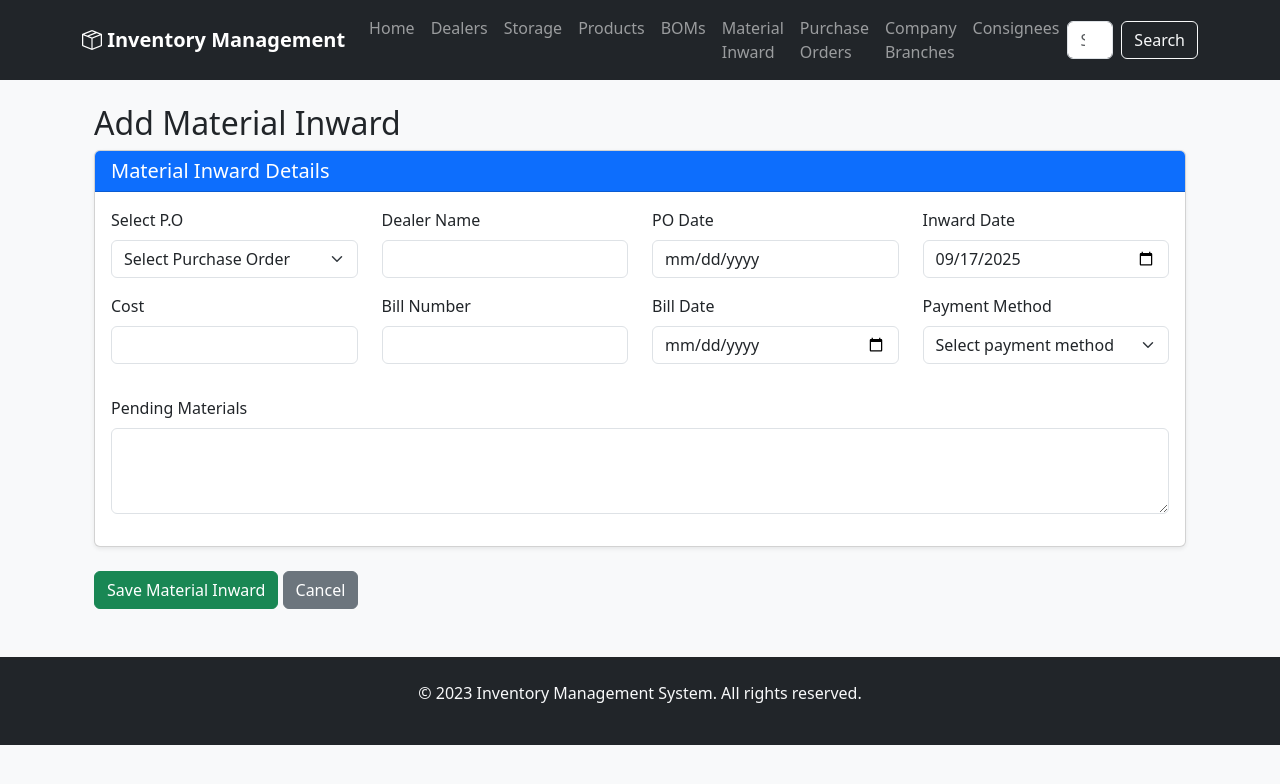
After one commit to raghul-ravi1720/flask-inventory-app, a FastAPI app: page /material_inward/add in a window 1280 px wide. The commit adds this page. Shown: the top 784 px of the page. Run offline with FastAPI, Linux system fonts and the light colour scheme.

Commit message:
material_inward po info auto-update from dealer select feature success

```diff
--- a/app/main.py
+++ b/app/main.py
@@ -206,6 +206,16 @@ except ImportError as e:
     import traceback
     traceback.print_exc()
 
+# Add Material Inward router
+try:
+    from app.routers import material_inward
+    app.include_router(material_inward.router, prefix="/material_inward")
+    print("Material Inward router imported successfully")
+except ImportError as e:
+    print(f"Failed to import material inward router: {e}")
+    import traceback
+    traceback.print_exc()
+
 # Add this after the other router imports
 try:
     from app.routers import test
--- /dev/null
+++ b/app/routers/material_inward.py
@@ -0,0 +1,138 @@
+from fastapi import APIRouter, Depends, Request, Form, status, HTTPException
+from fastapi.responses import HTMLResponse, RedirectResponse, JSONResponse
+from sqlalchemy.orm import Session, joinedload
+from datetime import datetime, date
+from typing import List
+
+from app.database import get_db
+from app import models
+from app.shared import templates
+
+router = APIRouter()
+
+# List all material inwards
+@router.get("", response_class=HTMLResponse)
+async def list_material_inward(request: Request, db: Session = Depends(get_db)):
+    inwards = db.query(models.MaterialInward).order_by(models.MaterialInward.id.desc()).all()
+    return templates.TemplateResponse("material_inward.html", {
+        "request": request,
+        "inwards": inwards
+    })
+
+@router.get("/api/po/{po_no}")
+def get_po_details(po_no: int, db: Session = Depends(get_db)):
+    po = db.query(models.PurchaseOrder).filter(models.PurchaseOrder.po_no == po_no).first()
+    if not po:
+        raise HTTPException(status_code=404, detail="PO not found")
+
+    # Get dealer name from the dealer relationship
+    dealer_name = po.dealer.name if po.dealer else None
+
+    total_cost = sum((item.quantity or 0) * (item.price or 0) for item in po.items)
+
+    return JSONResponse({
+        "po_no": po.po_no,
+        "po_date": po.date.strftime('%Y-%m-%d') if po.date else None,
+        "dealer_name": dealer_name,
+        "total_cost": total_cost
+    })
+
+# Add material inward form
+@router.get("/add", response_class=HTMLResponse)
+async def add_material_inward_form(request: Request, db: Session = Depends(get_db)):
+    purchase_orders = db.query(models.PurchaseOrder).all()
+    return templates.TemplateResponse("add_material_inward.html", {
+        "request": request,
+        "purchase_orders": purchase_orders,
+        "current_date": date.today()
+    })
+
+# Add material inward POST
+@router.post("/add")
+async def add_material_inward(
+    request: Request,
+    db: Session = Depends(get_db)
+):
+    form_data = await request.form()
+    try:
+        inward = models.MaterialInward(
+            po_no=int(form_data.get("po_no")),
+            dealer_name=form_data.get("dealer_name"),
+            po_date=datetime.strptime(form_data.get("po_date"), "%Y-%m-%d").date() if form_data.get("po_date") else None,
+            date_of_inward=datetime.strptime(form_data.get("date_of_inward"), "%Y-%m-%d").date() if form_data.get("date_of_inward") else date.today(),
+            bill_no=form_data.get("bill_no"),
+            bill_date=datetime.strptime(form_data.get("bill_date"), "%Y-%m-%d").date() if form_data.get("bill_date") else None,
+            cost=float(form_data.get("cost") or 0),
+            payment_method=form_data.get("payment_method"),
+            pending_materials=form_data.get("pending_materials")
+        )
+        db.add(inward)
+        db.commit()
+        return RedirectResponse(url="/material_inward", status_code=status.HTTP_303_SEE_OTHER)
+    except Exception as e:
+        db.rollback()
+        print(f"Error adding material inward: {e}")
+
+        # Get purchase orders for re-rendering the form
+        purchase_orders = db.query(models.PurchaseOrder).all()
+
+        return templates.TemplateResponse("add_material_inward.html", {
+            "request": request,
+            "purchase_orders": purchase_orders,
+            "current_date": date.today(),
+            "error": f"Error adding material inward: {str(e)}",
+            "form_data": dict(form_data)  # Pass form data back to repopulate the form
+        })
+
+# View single inward
+@router.get("/{inward_id}", response_class=HTMLResponse)
+async def view_material_inward(request: Request, inward_id: int, db: Session = Depends(get_db)):
+    inward = db.query(models.MaterialInward).filter(models.MaterialInward.id == inward_id).first()
+    if not inward:
+        return templates.TemplateResponse("error.html", {
+            "request": request, "status_code": 404, "detail": "Material inward not found"
+        })
+    return templates.TemplateResponse("view_material_inward.html", {
+        "request": request, "inward": inward
+    })
+
+# Edit inward form
+@router.get("/edit/{inward_id}", response_class=HTMLResponse)
+async def edit_material_inward_form(request: Request, inward_id: int, db: Session = Depends(get_db)):
+    inward = db.query(models.MaterialInward).filter(models.MaterialInward.id == inward_id).first()
+    purchase_orders = db.query(models.PurchaseOrder).all()
+    if not inward:
+        return RedirectResponse(url="/material_inward", status_code=status.HTTP_303_SEE_OTHER)
+    return templates.TemplateResponse("edit_material_inward.html", {
+        "request": request, "inward": inward, "purchase_orders": purchase_orders
+    })
+
+# Edit inward POST
+@router.post("/edit/{inward_id}")
+async def update_material_inward(request: Request, inward_id: int, db: Session = Depends(get_db)):
+    form_data = await request.form()
+    inward = db.query(models.MaterialInward).filter(models.MaterialInward.id == inward_id).first()
+    if not inward:
+        return RedirectResponse(url="/material_inward", status_code=status.HTTP_303_SEE_OTHER)
+
+    inward.po_no = int(form_data.get("po_no")) if form_data.get("po_no") else inward.po_no
+    inward.dealer_name = form_data.get("dealer_name")
+    inward.po_date = datetime.strptime(form_data.get("po_date"), "%Y-%m-%d").date() if form_data.get("po_date") else inward.po_date
+    inward.date_of_inward = datetime.strptime(form_data.get("date_of_inward"), "%Y-%m-%d").date() if form_data.get("date_of_inward") else inward.date_of_inward
+    inward.bill_no = form_data.get("bill_no")
+    inward.bill_date = datetime.strptime(form_data.get("bill_date"), "%Y-%m-%d").date() if form_data.get("bill_date") else inward.bill_date
+    inward.cost = float(form_data.get("cost") or 0)
+    inward.payment_method = form_data.get("payment_method")
+    inward.pending_materials = form_data.get("pending_materials")
+
+    db.commit()
+    return RedirectResponse(url="/material_inward", status_code=status.HTTP_303_SEE_OTHER)
+
+# Delete inward
+@router.post("/delete/{inward_id}")
+async def delete_material_inward(inward_id: int, db: Session = Depends(get_db)):
+    inward = db.query(models.MaterialInward).filter(models.MaterialInward.id == inward_id).first()
+    if inward:
+        db.delete(inward)
+        db.commit()
+    return RedirectResponse(url="/material_inward", status_code=status.HTTP_303_SEE_OTHER)
--- /dev/null
+++ b/app/templates/add_material_inward.html
@@ -0,0 +1,110 @@
+{% extends "base.html" %}
+
+{% block title %}Add Material Inward - Inventory Management System{% endblock %}
+
+{% block content %}
+<div class="container mt-4">
+    <h2>Add Material Inward</h2>
+
+    {% if error %}
+    <div class="alert alert-danger">{{ error }}</div>
+    {% endif %}
+
+    <form method="post" action="/material_inward/add" id="materialInwardForm">
+        <div class="card mb-4">
+            <div class="card-header bg-primary text-white">
+                <h5 class="mb-0">Material Inward Details</h5>
+            </div>
+            <div class="card-body">
+                <div class="row mb-3">
+                    <div class="col-md-3">
+                        <label class="form-label">Select P.O</label>
+                        <select name="po_no" id="poSelect" class="form-select" required>
+                            <option value="">Select Purchase Order</option>
+                            {% for po in purchase_orders %}
+                            <option value="{{ po.po_no }}">{{ po.po_no }}</option>
+                            {% endfor %}
+                        </select>
+                    </div>
+                    <div class="col-md-3">
+                        <label class="form-label">Dealer Name</label>
+                        <input type="text" name="dealer_name" id="dealerName" class="form-control" readonly>
+                    </div>
+                    <div class="col-md-3">
+                        <label class="form-label">PO Date</label>
+                        <input type="date" name="po_date" id="poDate" class="form-control" readonly>
+                    </div>
+                    <div class="col-md-3">
+                        <label class="form-label">Inward Date</label>
+                        <input type="date" name="date_of_inward" id="inwardDate" class="form-control" value="{{ current_date.strftime('%Y-%m-%d') }}" required>
+                    </div>
+                </div>
+
+                <div class="row mb-3">
+                    <div class="col-md-3">
+                        <label class="form-label">Cost</label>
+                        <input type="number" name="cost" id="cost" class="form-control" step="0.01">                    </div>
+                    <div class="col-md-3">
+                        <label class="form-label">Bill Number</label>
+                        <input type="text" name="bill_no" class="form-control">
+                    </div>
+                    <div class="col-md-3">
+                        <label class="form-label">Bill Date</label>
+                        <input type="date" name="bill_date" class="form-control">
+                    </div>
+                    <div class="col-md-3 mb-3">
+                        <label class="form-label">Payment Method</label>
+                        <select name="payment_method" id="paymentMethod" class="form-select" required>
+                            <option value="">Select payment method</option>
+                            <option value="Cash">Cash</option>
+                            <option value="Bank Transfer">Bank Transfer</option>
+                            <option value="Cheque">Cheque</option>
+                            <option value="Credit">Credit</option>
+                        </select>
+                    </div>
+                </div>
+
+                <div class="mb-3">
+                    <label class="form-label">Pending Materials</label>
+                    <textarea name="pending_materials" class="form-control" rows="3"></textarea>
+                </div>
+            </div>
+        </div>
+
+        <button type="submit" class="btn btn-success">Save Material Inward</button>
+        <a href="/material_inward" class="btn btn-secondary">Cancel</a>
+    </form>
+</div>
+
+<script>
+document.getElementById('poSelect').addEventListener('change', function() {
+    const poNo = this.value;
+    if (!poNo) {
+        // Clear fields if no PO selected
+        document.getElementById('dealerName').value = '';
+        document.getElementById('poDate').value = '';
+        document.getElementById('cost').value = '';
+        return;
+    }
+
+    fetch(`/material_inward/api/po/${poNo}`)
+        .then(res => {
+            if (!res.ok) {
+                throw new Error('Failed to fetch PO details');
+            }
+            return res.json();
+        })
+        .then(data => {
+            document.getElementById('dealerName').value = data.dealer_name || '';
+            document.getElementById('poDate').value = data.po_date || '';
+            document.getElementById('cost').value = data.total_cost || 0;
+        })
+        .catch(err => {
+            console.error('Error fetching PO details:', err);
+            alert('Failed to fetch PO details. Please check the PO number and try again.');
+        });
+});
+
+// Remove the duplicate DOMContentLoaded event listener as it's causing conflicts
+</script>
+{% endblock %}
--- a/app/templates/base.html
+++ b/app/templates/base.html
@@ -36,6 +36,9 @@
                         <a class="nav-link" href="/boms">BOMs</a>
                     </li>
                     <li class="nav-item">
+                        <a class="nav-link" href="/material_inward">Material Inward</a>
+                    </li>
+                    <li class="nav-item">
                         <a class="nav-link" href="/purchase_orders">Purchase Orders</a>
                     </li>
                     <li class="nav-item">
```
Also changed, not shown: app/routers/purchase_orders.py (+17 -0 lines), app/schemas.py (+24 -1 lines), app/templates/edit_material_inward.html (added, +91 -0 lines), app/templates/material_inward.html (added, +71 -0 lines), app/templates/view_material_inward.html (added, +53 -0 lines), inventory.db.
